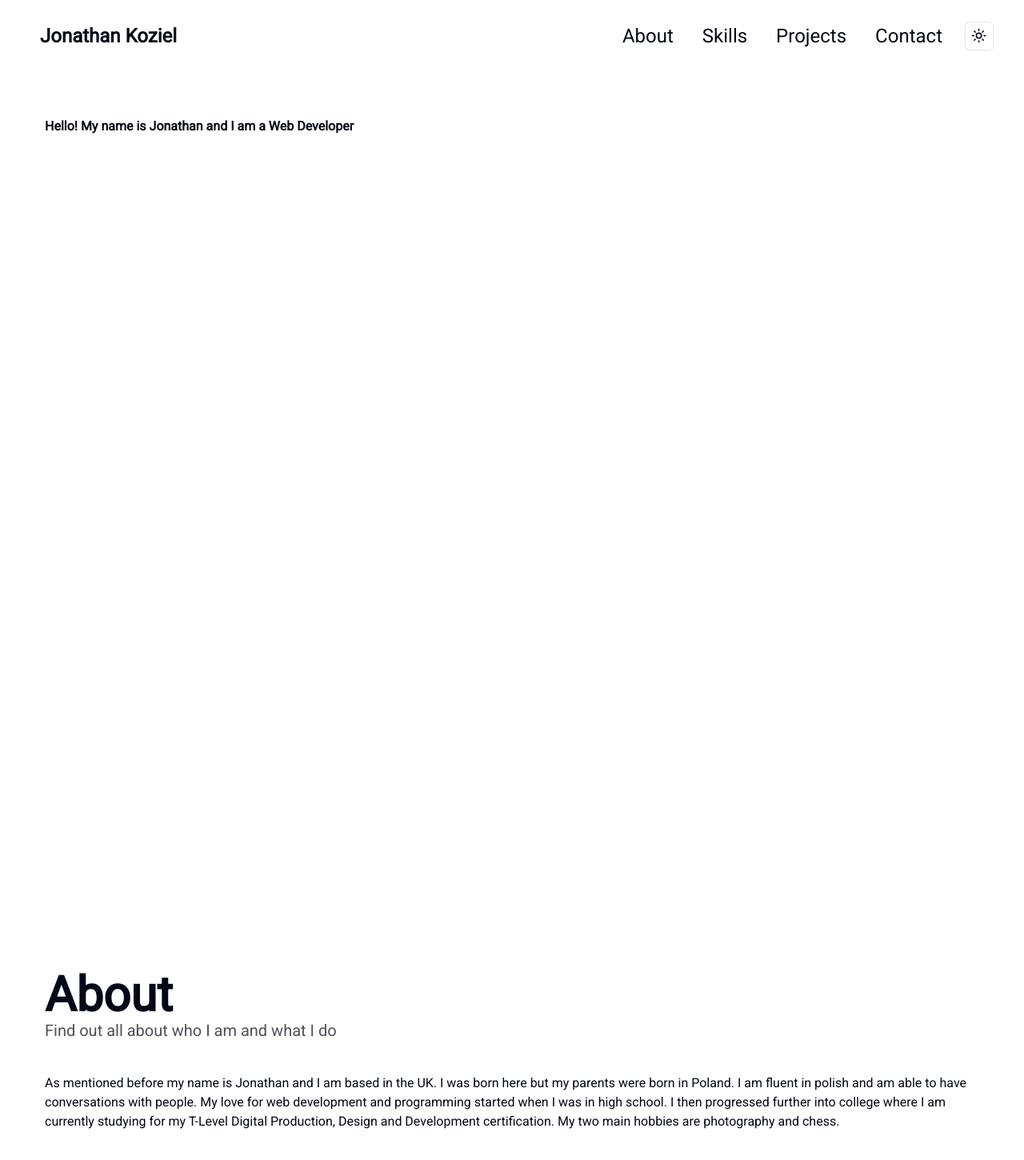
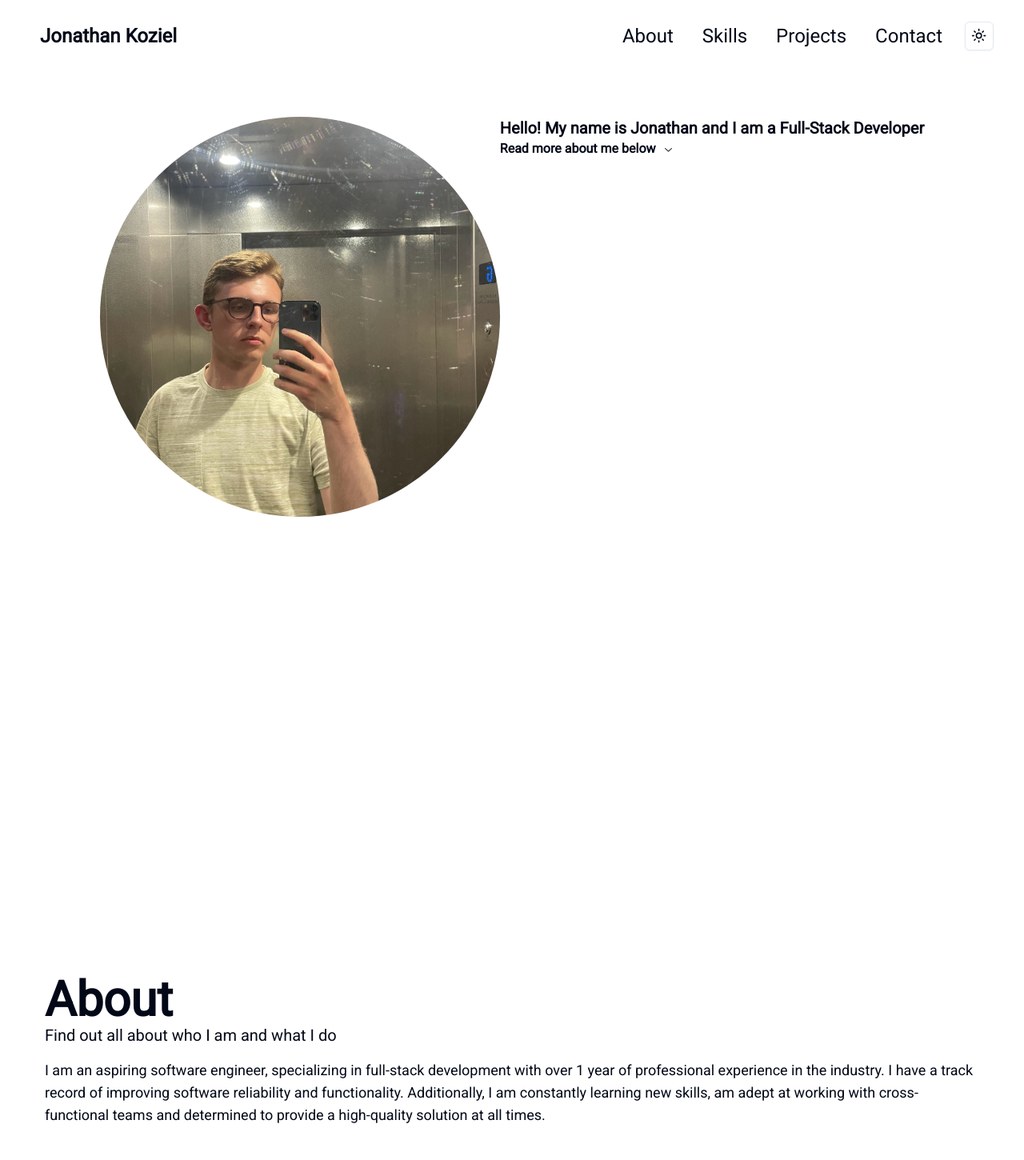
Before and after one commit to j-koziel/my-portfolio, a Next.js app: page / in a window 1280 px wide. Shown: the top 1450 px of the page at 80% size. Built offline with nearby package versions, Linux system fonts and the light colour scheme.

Commit message:
feat: a lot of improvements

```diff
--- a/src/app/globals.css
+++ b/src/app/globals.css
@@ -57,3 +57,7 @@
     @apply bg-background text-foreground;
   }
 }
+
+html {
+  scroll-behavior: smooth;
+}
--- a/src/app/layout.tsx
+++ b/src/app/layout.tsx
@@ -8,7 +8,7 @@ import { ThemeProvider } from "@/components/theme-provider";
 const roboto = Roboto({ weight: "400", subsets: ["latin"] });
 
 export const metadata: Metadata = {
-  title: "Jonathan Koziel | Web Developer",
+  title: "Jonathan Koziel | Full-Stack Developer",
   description:
     "This is a website showing off all of my projects, skills and hobbies",
 };
--- a/src/components/footer.tsx
+++ b/src/components/footer.tsx
@@ -17,7 +17,7 @@ export function Footer() {
         <h1 className="underline underline-offset-4 text-4xl text-primary">
           Jonathan Koziel
         </h1>
-        <div className="flex flex-col gap-6 text-2xl md:flex-row">
+        <div className="flex flex-col gap-6 text-2xl md:flex-row md:items-center">
           {links.map((link, i) => (
             <a href={link.link} key={i}>
               {link.label}
--- a/src/components/nav-menu.tsx
+++ b/src/components/nav-menu.tsx
@@ -22,7 +22,7 @@ export function NavMenu() {
   ];
 
   const linkHoverAnimation =
-    "hover:bg-secondary hover:scale-110 hover:drop-shadow-xl hover:drop-shadow-tarawera-200 transition-all duration-500";
+    "hover:bg-secondary hover:drop-shadow-xl hover:drop-shadow-tarawera-200 transition-all ";
 
   return (
     <nav className="h-[90px] min-w-full backdrop-filter backdrop-blur-2xl bg-opacity-50 text-tarawera-50 text-2xl flex flex-col justify-center items-center px-[38px] sticky top-0 sm:flex-col sm:justify-center md:flex-row md:justify-between">
--- a/src/components/sections/about-section.tsx
+++ b/src/components/sections/about-section.tsx
@@ -2,25 +2,21 @@ import { ChevronDownIcon } from "@radix-ui/react-icons";
 
 export function AboutSection() {
   return (
-    <article
-      className="min-h-screen flex flex-col justify-center gap-y-10"
-      id="about"
-    >
-      <header>
+    <article className="min-h-screen flex flex-col justify-center" id="about">
+      <div className="pb-4">
         <h1 className="font-bold text-2xl md:text-4xl lg:text-6xl">About</h1>
-        <p role="doc-subtitle" className="text-xl opacity-70">
+        <p role="doc-subtitle" className="text-xl">
           Find out all about who I am and what I do
         </p>
-      </header>
-      <main>
-        <p>
-          As mentioned before my name is Jonathan and I am based in the UK. I
-          was born here but my parents were born in Poland. I am fluent in
-          polish and am able to have conversations with people. My love for web
-          development and programming started when I was in high school. I then
-          progressed further into college where I am currently studying for my
-          T-Level Digital Production, Design and Development certification. My
-          two main hobbies are photography and chess.
+      </div>
+      <main className="pb-10">
+        <p className="text-lg">
+          I am an aspiring software engineer, specializing in full-stack
+          development with over 1 year of professional experience in the
+          industry. I have a track record of improving software reliability and
+          functionality. Additionally, I am constantly learning new skills, am
+          adept at working with cross-functional teams and determined to provide
+          a high-quality solution at all times.
         </p>
       </main>
       <footer className="self-center">
--- a/src/components/sections/home-section.tsx
+++ b/src/components/sections/home-section.tsx
@@ -1,9 +1,30 @@
+import { ChevronDownIcon } from "@radix-ui/react-icons";
 import Image from "next/image";
 
 export function HomeSection() {
   return (
-    <main className="min-h-screen text-tarawera-50 font-bold" id="home">
-      Hello! My name is Jonathan and I am a Web Developer
+    <main
+      className="min-h-screen text-tarawera-50 font-bold flex flex-col items-center"
+      id="home"
+    >
+      <div className="flex">
+        <Image
+          src="/profile_picture.jpg"
+          alt="Me"
+          width={500}
+          height={500}
+          className="rounded-full"
+        />
+        <div>
+          <p className="text-xl">
+            Hello! My name is Jonathan and I am a Full-Stack Developer
+          </p>
+          <a href="#about" className="flex items-center gap-x-2">
+            Read more about me below{" "}
+            <ChevronDownIcon className="hover:animate-accordion-down" />
+          </a>
+        </div>
+      </div>
     </main>
   );
 }
--- a/src/components/sections/skills-section.tsx
+++ b/src/components/sections/skills-section.tsx
@@ -48,9 +48,7 @@ export function SkillsSection() {
     >
       <div>
         <h1 className="text-5xl">Skills and tools</h1>
-        <h2 className="text-primary text-4xl underline underline-offset-4">
-          that I use
-        </h2>
+        <h2 className="text-primary text-4xl font-bold">that I use.</h2>
       </div>
       <div className="w-full grid grid-cols-3 grid-rows-1 gap-5">
         {skills.map((skill, i) => (
--- a/tailwind.config.ts
+++ b/tailwind.config.ts
@@ -7,7 +7,7 @@ const config = {
     './components/**/*.{ts,tsx}',
     './app/**/*.{ts,tsx}',
     './src/**/*.{ts,tsx}',
-	],
+  ],
   prefix: "",
   theme: {
     container: {
```
Also changed, not shown: public/profile_picture.jpg (added), 1 other file (tests, documents, lock files or other folders).
